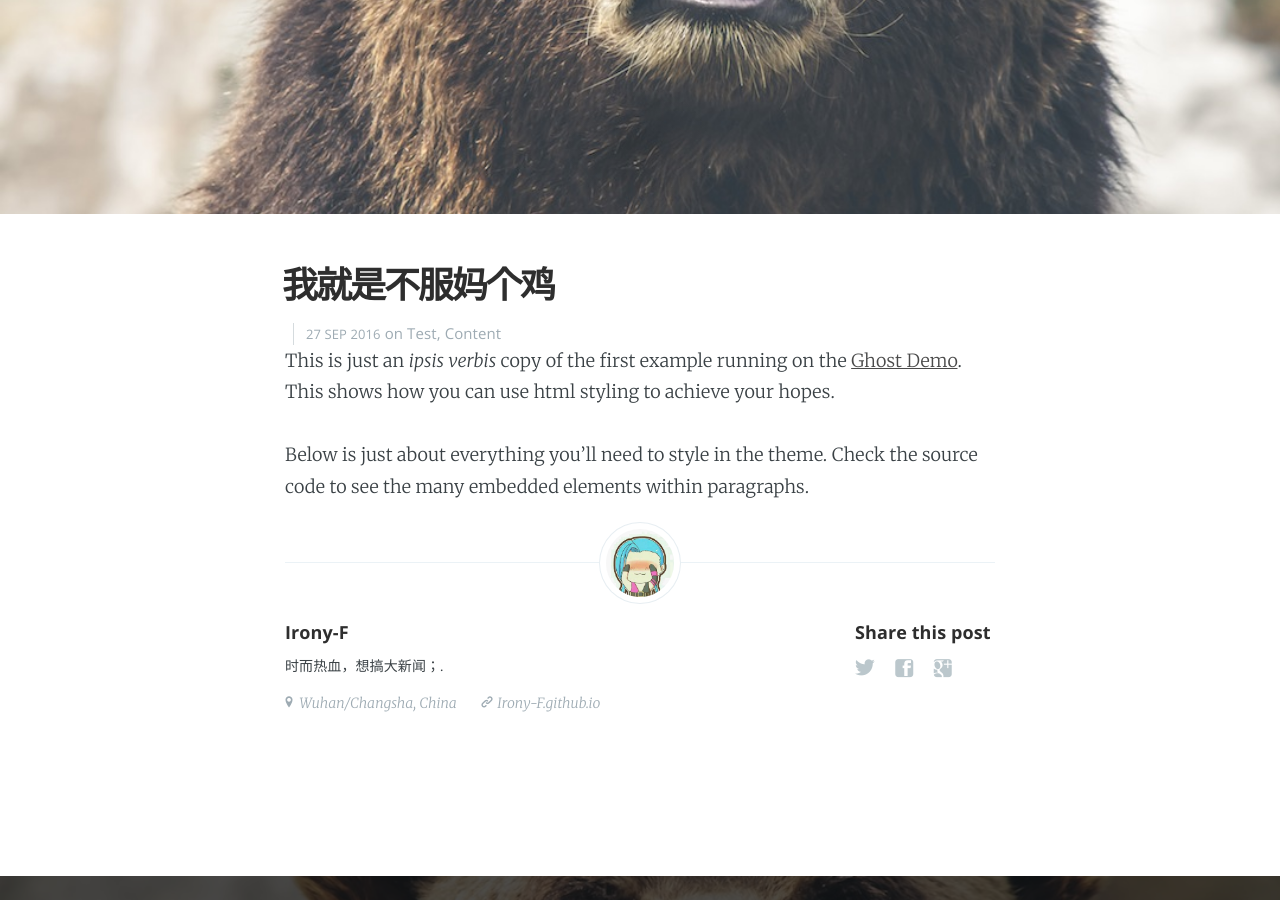
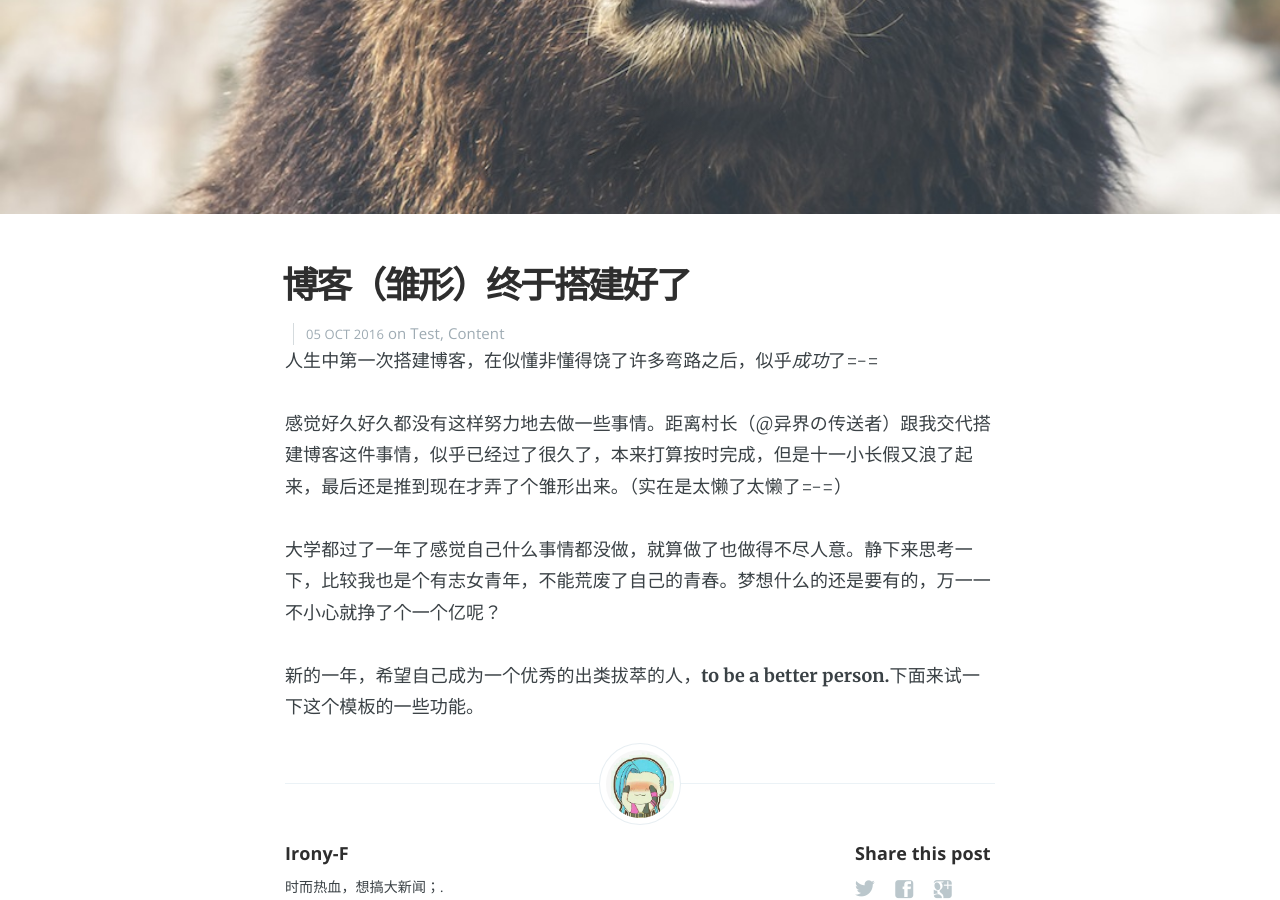
Before and after one commit to Irony-F/Irony-F.github.io, a Jekyll site: the page built from _posts/2015-10-05-test.html, in a window 1280 px wide and 900 px high, scrolled down 371 px. Built offline with Jekyll 4.4.1, drawn with Linux system fonts in a browser that asks for light colours; nearby versions of some CDN libraries.

Commit message:
Update 2015-10-05-test.html

```diff
--- a/_posts/2015-10-05-test.html
+++ b/_posts/2015-10-05-test.html
@@ -1,16 +1,26 @@
 ---
 layout: post
 cover: 'assets/images/cover3.jpg'
-title: 我就是不服妈个鸡
-date:   2016-09-27 10:18:00
+title: 博客（雏形）终于搭建好了
+date:   2016-10-05 10:18:00
 tags: test content
 subclass: 'post tag-test tag-content'
-categories: 'casper'
+categories: 'Irony-F'
 navigation: True
 logo: 'assets/images/ghost.png'
 ---
 
-<p>This is just an <em>ipsis verbis</em> copy of the first example running on the <a href="http://demo.ghost.io">Ghost Demo</a>. This shows how you can use html styling to achieve your hopes.</p>
+<p>人生中第一次搭建博客，在似懂非懂得饶了许多弯路之后，似乎<em>成功</em>了=-=
+</p>
 
 
-<p>Below is just about everything you’ll need to style in the theme. Check the source code to see the many embedded elements within paragraphs.</p>
+<p>感觉好久好久都没有这样努力地去做一些事情。距离村长（@异界の传送者）跟我交代搭建博客这件事情，似乎已经过了很久了，本来打算按时完成，但是十一小长假又浪了起来，最后还是推到现在才弄了个雏形出来。（实在是太懒了太懒了=-=）
+</p>
+
+
+<p>大学都过了一年了感觉自己什么事情都没做，就算做了也做得不尽人意。静下来思考一下，比较我也是个有志女青年，不能荒废了自己的青春。梦想什么的还是要有的，万一一不小心就挣了个一个亿呢？
+</p>
+
+
+<p>新的一年，希望自己成为一个优秀的出类拔萃的人，<strong>to be a better person.</strong>下面来试一下这个模板的一些功能。
+</p>
```
